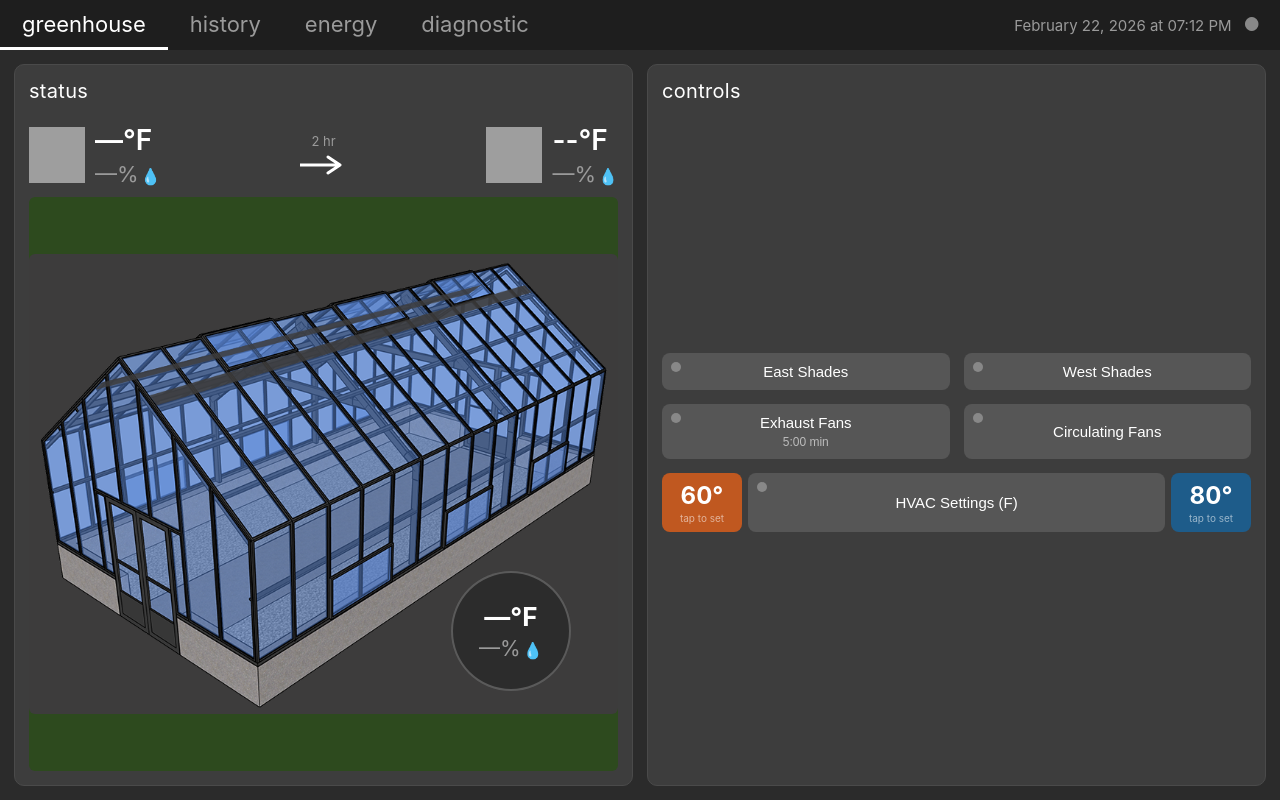
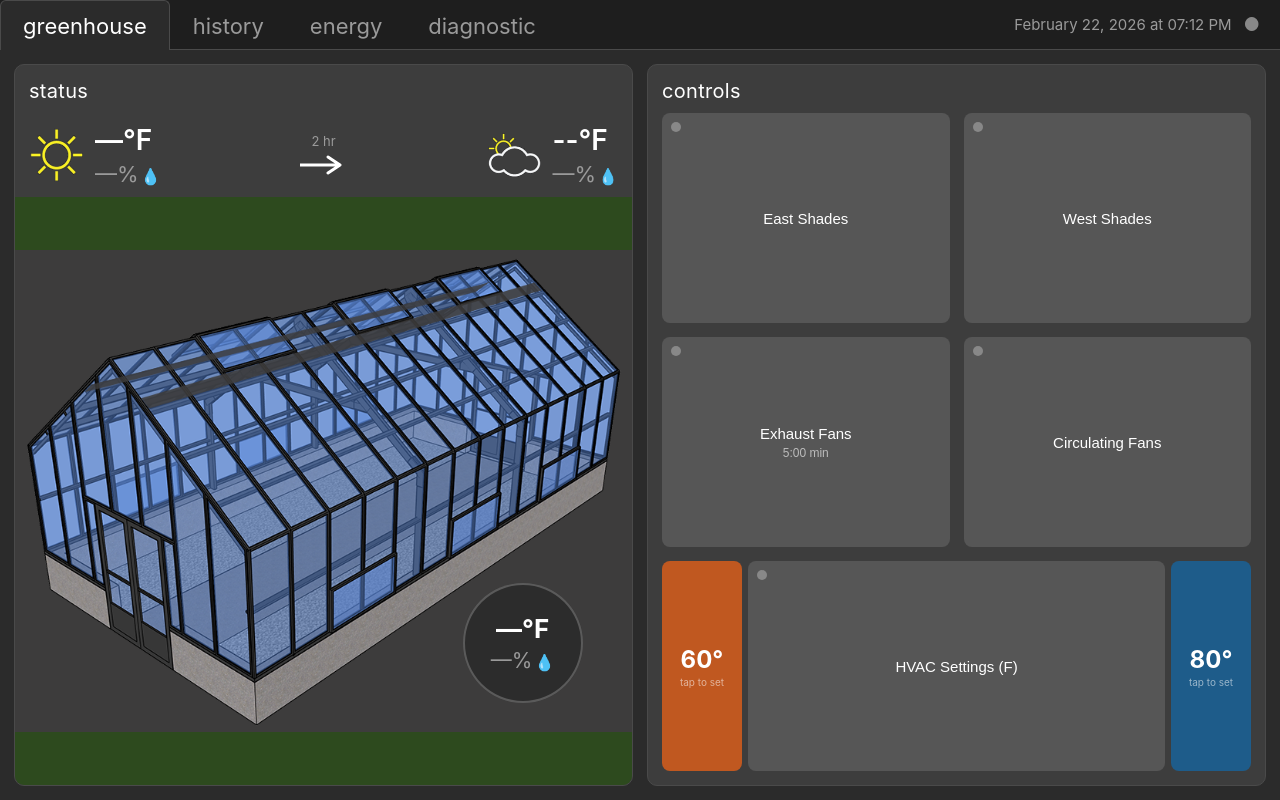
Before and after one commit to ArnoHarris/greenhouse-controller, a Flask app: page / in a window 1280 px wide. Run offline with Flask 3, Linux system fonts and the light colour scheme; data comes from the database, SQL or seed files in the repository; data that the repository does not hold is empty; grey boxes are pictures that could not be loaded.

Commit message:
Fix UI: folder tabs, equal buttons, 3-col stats, tape colors, solar chart fields
- Nav tabs: folder-tab style (raised active tab covers bottom border line)
- Activation color: #156082
- Greenhouse green area: extends to panel edges (margin: 0 -14px -14px)
- Control buttons: equal height via grid-template-rows, remove max-height caps
- History stats: 3-column grid layout (label | indoor | outdoor)
- Energy gauges: reordered to power, current, voltage, frequency
- Chart legends: solid color boxes via generateLabels callback
- Solar chart: fix field names (solar_irradiance_wm2, solar_wm2)
- Tape picker: centers over HVAC button, heat=orange/cool=blue themes
- Weather icons: default src changed to .png

Co-Authored-By: Claude Sonnet 4.6 <noreply@anthropic.com>

```diff
--- a/web/static/dashboard.js
+++ b/web/static/dashboard.js
@@ -307,11 +307,15 @@ function openTape(which, anchorEl) {
   container.style.transition = "";
   container.style.transform  = `translateY(${_tapeCurrentOffset}px)`;
 
-  // Position overlay near anchor
-  const tape = document.getElementById("setpoint-tape");
-  const rect = anchorEl.getBoundingClientRect();
-  tape.style.left = Math.min(rect.left, window.innerWidth - 116) + "px";
-  tape.style.top  = (rect.bottom + 8) + "px";
+  // Position overlay centered over HVAC center button
+  const tape    = document.getElementById("setpoint-tape");
+  const hvacBtn = document.getElementById("btn-hvac");
+  const btnRect = (hvacBtn || anchorEl).getBoundingClientRect();
+  const tLeft   = Math.max(0, Math.min(btnRect.left + btnRect.width / 2 - 50, window.innerWidth - 116));
+  const tTop    = Math.max(0, btnRect.top + btnRect.height / 2 - 130);
+  tape.className   = "tape-overlay tape-" + which;
+  tape.style.left  = tLeft + "px";
+  tape.style.top   = tTop  + "px";
   tape.style.display = "block";
   document.getElementById("tape-backdrop").style.display = "block";
 
@@ -678,8 +682,8 @@ async function loadSolarChart(range) {
   try {
     const res    = await fetch(`/api/solar_forecast?range=${range}`);
     const data   = await res.json();
-    const actual   = (data.actual   || []).map(r => ({ x: new Date(r.timestamp), y: r.value }));
-    const forecast = (data.forecast || []).map(r => ({ x: new Date(r.timestamp), y: r.value }));
+    const actual   = (data.actual   || []).map(r => ({ x: new Date(r.timestamp), y: r.solar_irradiance_wm2 }));
+    const forecast = (data.forecast || []).map(r => ({ x: new Date(r.timestamp), y: r.solar_wm2 }));
 
     const ctx = document.getElementById("solar-chart");
     if (!ctx) return;
@@ -801,7 +805,14 @@ function chartOptions(range, yLabel) {
     interaction: { mode: "index", intersect: false },
     plugins: {
       legend: {
-        labels: { color: "#9a9a9a", font: { size: 11 }, usePointStyle: false, boxWidth: 18, boxHeight: 10 },
+        labels: {
+          color: "#9a9a9a", font: { size: 11 }, usePointStyle: false, boxWidth: 18, boxHeight: 10,
+          generateLabels(chart) {
+            const labels = Chart.defaults.plugins.legend.labels.generateLabels(chart);
+            labels.forEach(l => { l.fillStyle = l.strokeStyle; l.lineWidth = 0; });
+            return labels;
+          },
+        },
       },
       tooltip: {
         backgroundColor: "#1e1e1e", borderColor: "#4a4a4a", borderWidth: 1,
--- a/web/static/style.css
+++ b/web/static/style.css
@@ -11,7 +11,7 @@
   --text:         #ffffff;
   --text-muted:   #9a9a9a;
 
-  --btn-active:   #1b7a87;
+  --btn-active:   #156082;
   --btn-inactive: #565656;
   --heat:         #c05820;
   --cool:         #1e5c8a;
@@ -47,26 +47,33 @@ body {
   flex-shrink: 0;
   position: relative;
   z-index: 10;
+  border-bottom: 1px solid var(--panel-border);
 }
 
 .nav-left { display: flex; align-items: stretch; }
 .tabs     { display: flex; align-items: stretch; }
 
 .tab {
+  position: relative;
   color: var(--text-muted);
   text-decoration: none;
   font-size: 22px;
   padding: 0 22px;
   display: flex;
   align-items: center;
-  border-bottom: 3px solid transparent;
-  transition: color 0.15s, border-color 0.15s;
+  border: 1px solid transparent;
+  border-bottom: none;
+  border-radius: 6px 6px 0 0;
+  margin-bottom: -1px;
+  transition: color 0.15s;
   white-space: nowrap;
 }
 .tab:hover { color: var(--text); }
 .tab.active {
   color: var(--text);
-  border-bottom-color: var(--text);
+  background: var(--bg);
+  border-color: var(--panel-border);
+  border-bottom-color: var(--bg);
 }
 
 .nav-right  { display: flex; align-items: center; gap: 12px; }
@@ -160,12 +167,12 @@ body {
   flex: 1; min-height: 0;
   display: flex; align-items: center; justify-content: center;
   background: #2d4a1e;
-  border-radius: 6px;
+  border-radius: 0;
+  margin: 0 -14px -14px;
 }
 .greenhouse-img {
   max-width: 100%; max-height: 100%;
   object-fit: contain;
-  border-radius: 6px;
 }
 
 .indoor-bubble {
@@ -191,9 +198,10 @@ body {
 .controls-grid {
   display: grid;
   grid-template-columns: 1fr 1fr;
+  grid-template-rows: repeat(3, 1fr);
   gap: var(--gap);
   flex: 1;
-  align-content: center;
+  min-height: 0;
 }
 
 .ctrl-btn {
@@ -207,7 +215,6 @@ body {
   border-radius: 8px;
   cursor: pointer;
   padding: 10px 28px;
-  max-height: calc((100vh - var(--header-h) - 4 * var(--gap)) / 8);
   transition: background 0.2s, transform 0.1s;
   color: var(--text);
   font-size: 15px;
@@ -238,7 +245,6 @@ body {
   display: flex;
   gap: 6px;
   align-items: stretch;
-  max-height: calc((100vh - var(--header-h) - 4 * var(--gap)) / 8);
 }
 
 .hvac-setpoint {
--- a/web/templates/dashboard.html
+++ b/web/templates/dashboard.html
@@ -10,7 +10,7 @@
     <!-- Weather row -->
     <div class="weather-row">
       <div class="weather-cell">
-        <img id="icon-current" class="weather-icon" src="/static/icons/clear-day.svg" alt="current weather">
+        <img id="icon-current" class="weather-icon" src="/static/icons/clear-day.png" alt="current weather">
         <div class="weather-vals">
           <span class="weather-temp" id="outdoor-temp">--°F</span>
           <span class="weather-humidity"><span id="outdoor-humidity">--</span>%<span class="drop-icon">💧</span></span>
@@ -25,7 +25,7 @@
       </div>
 
       <div class="weather-cell">
-        <img id="icon-forecast" class="weather-icon" src="/static/icons/partly-cloudy-day.svg" alt="forecast weather">
+        <img id="icon-forecast" class="weather-icon" src="/static/icons/partly-cloudy-day.png" alt="forecast weather">
         <div class="weather-vals">
           <span class="weather-temp" id="forecast-temp">--°F</span>
           <span class="weather-humidity"><span id="forecast-humidity">--</span>%<span class="drop-icon">💧</span></span>
```
Also changed, not shown: other parts of web/static/style.css (+48 -0 lines), web/templates/energy.html (+7 -7 lines), web/templates/history.html (+26 -26 lines).
